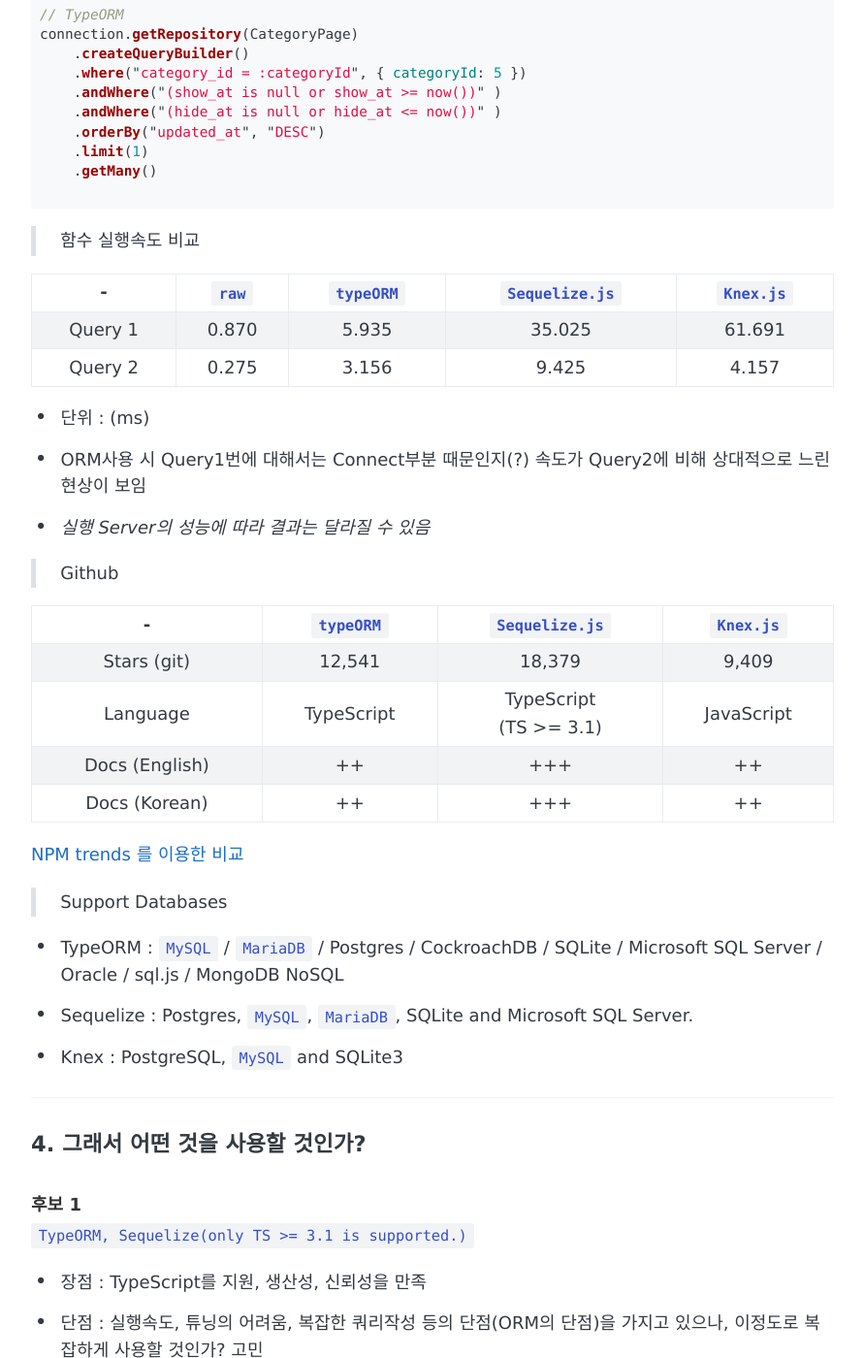
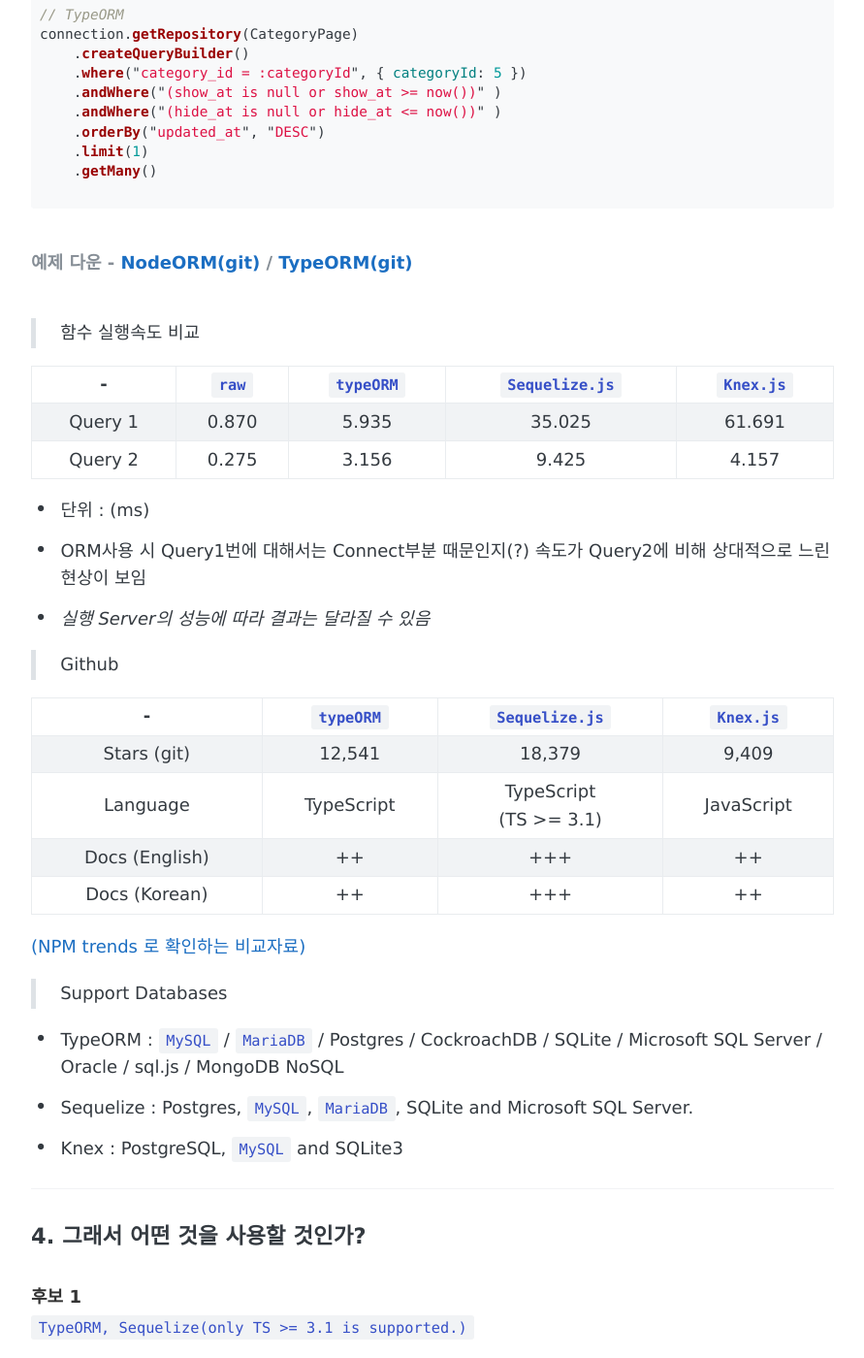
Before and after one commit to cjstk7168/cjstk7168.github.io, a Jekyll site: the page built from _posts/2019-04-29-Node에서-ORM-사용하기.md, in a window 1280 px wide and 1400 px high, scrolled down 3309 px. Shown: the whole window at 97% size, without its empty margins (194-1085 px from the left). Built offline with Jekyll 4.4.1, drawn with Linux system fonts in a browser that asks for light colours; some web fonts are replaced; comment, search, counter and statistics services are not loaded.

Commit message:
update post

````diff
--- a/_posts/2019-04-29-Node에서-ORM-사용하기.md
+++ b/_posts/2019-04-29-Node에서-ORM-사용하기.md
@@ -127,6 +127,9 @@
 
 ```
 
+###### 예제 다운 - [NodeORM(git)](https://github.com/cjstk7168/NodeORM) / [TypeORM(git)](https://github.com/cjstk7168/TypeORM)
+
+
 > 함수 실행속도 비교
 
 | - | `raw` | `typeORM` | `Sequelize.js` | `Knex.js` |
@@ -148,7 +151,7 @@
 | Docs (English) | ++  | +++  | ++ |
 | Docs (Korean) | ++  | +++  | ++ |
 
-[NPM trends 를 이용한 비교](https://www.npmtrends.com/sequelize-vs-typeorm-vs-knex)
+[(NPM trends 로 확인하는 비교자료)](https://www.npmtrends.com/sequelize-vs-typeorm-vs-knex)
 
 > Support Databases
 
````
